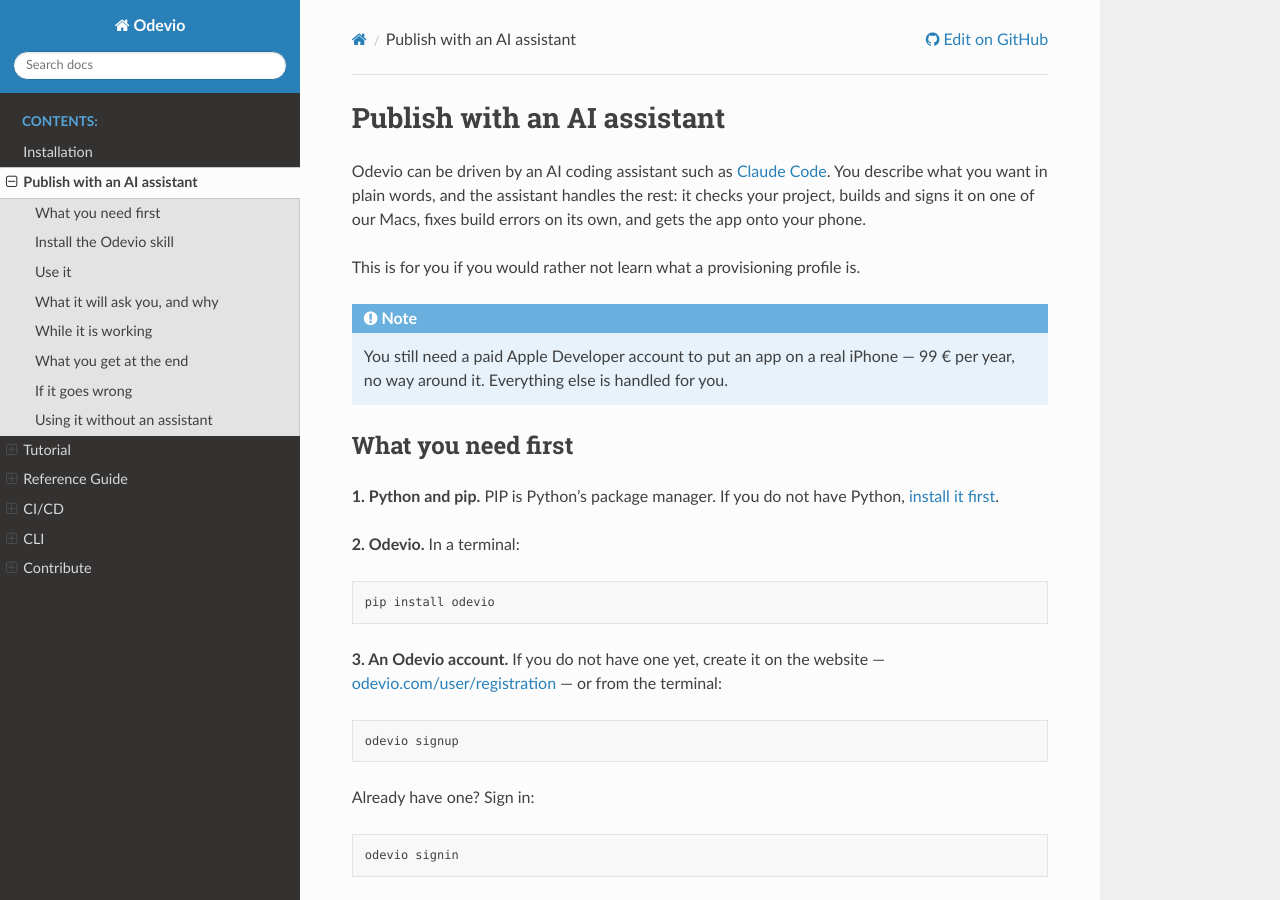
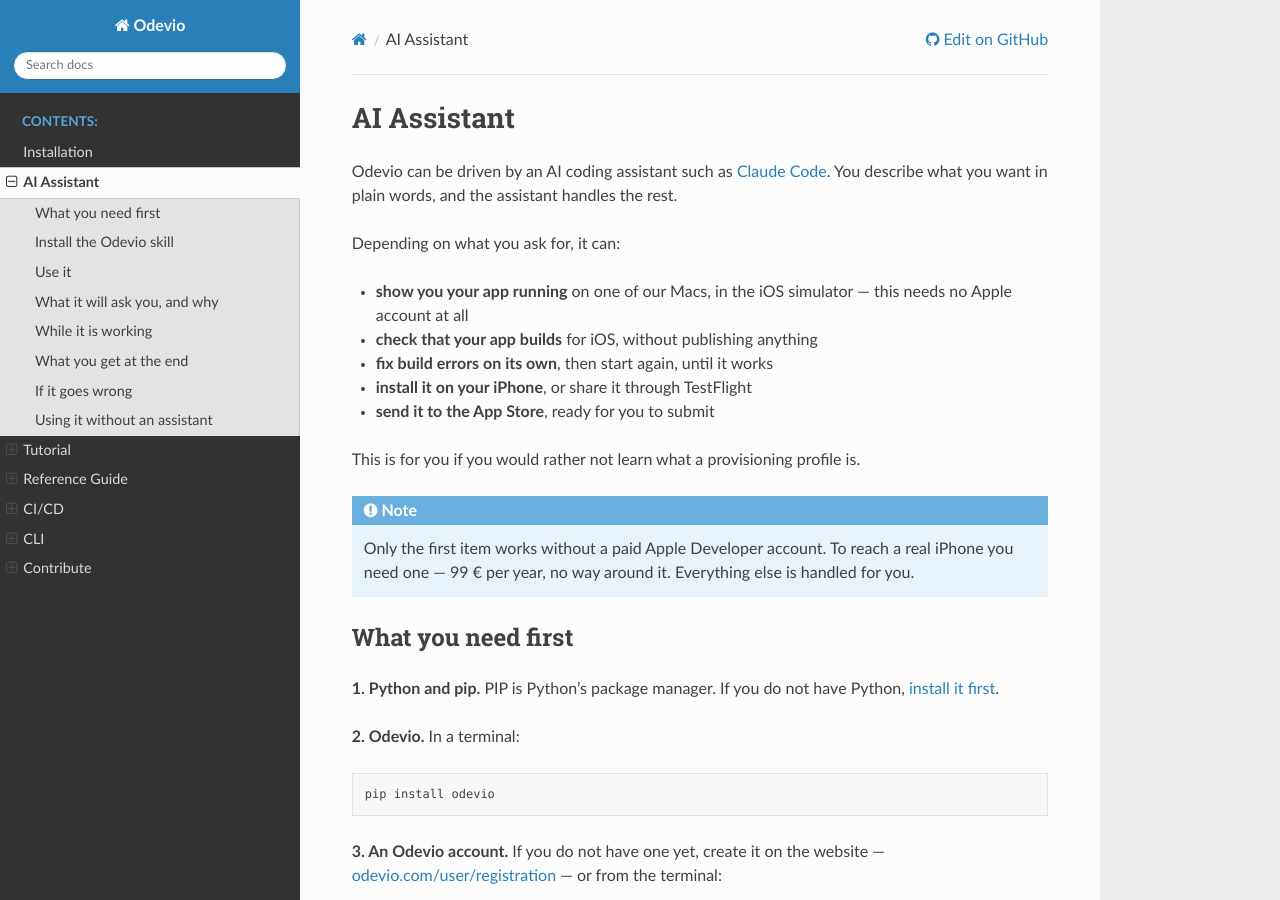
Before and after one commit to Odevio/Odevio-CLI, a Sphinx documentation site: the page built from docs/ai_assistant/index.txt, in a window 1280 px wide and 900 px high. Built offline with Sphinx 7.4.7 and the Read the Docs theme 3.1.0, drawn with Linux system fonts in a browser that asks for light colours; some of the changed text lies outside the part shown.

Commit message:
docs: rename the AI assistant section and cover the simulator route

```diff
--- a/docs/ai_assistant/index.txt
+++ b/docs/ai_assistant/index.txt
@@ -1,18 +1,27 @@
 
-============================
-Publish with an AI assistant
-============================
+.. _ai_assistant:
 
-Odevio can be driven by an AI coding assistant such as `Claude Code <https://claude.com/claude-code>`_.
-You describe what you want in plain words, and the assistant handles the rest: it checks your project,
-builds and signs it on one of our Macs, fixes build errors on its own, and gets the app onto your phone.
+============
+AI Assistant
+============
+
+Odevio can be driven by an AI coding assistant such as `Claude Code <https://claude.com/claude-code>`_. You
+describe what you want in plain words, and the assistant handles the rest.
+
+Depending on what you ask for, it can:
+
+- **show you your app running** on one of our Macs, in the iOS simulator — this needs no Apple account at all
+- **check that your app builds** for iOS, without publishing anything
+- **fix build errors on its own**, then start again, until it works
+- **install it on your iPhone**, or share it through TestFlight
+- **send it to the App Store**, ready for you to submit
 
 This is for you if you would rather not learn what a provisioning profile is.
 
 .. note::
 
-    You still need a paid Apple Developer account to put an app on a real iPhone — 99 € per year, no way
-    around it. Everything else is handled for you.
+    Only the first item works without a paid Apple Developer account. To reach a real iPhone you need one —
+    99 € per year, no way around it. Everything else is handled for you.
 
 
 -------------------
@@ -138,8 +147,12 @@
 
 Depending on what you asked for:
 
+- **Running on a Mac we provide** — you get connection details for a remote desktop, with your project and the
+  iOS simulator already there, so you can watch your own app run. No Apple account needed. You will need a VNC
+  client on your computer, and the machine stays available for an hour
 - **On your phone straight away** — you get a link and a QR code. Scan it with your iPhone camera and the
-  app installs like any other. Your device needs to be registered on your Apple account once
+  app installs like any other. Your device needs to be registered on your Apple account once, which is easiest
+  from a Mac — if you are on Windows or Linux, TestFlight below is the shorter path
 - **Through TestFlight** — Apple processes the build on its side first, usually five to thirty minutes, then
   it appears in the TestFlight app. Handy for sharing with a few people
 - **On the App Store** — the build is uploaded, and you then fill in the description, screenshots and
```
